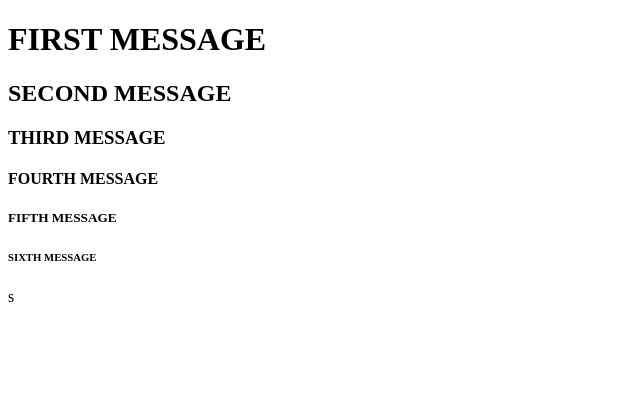
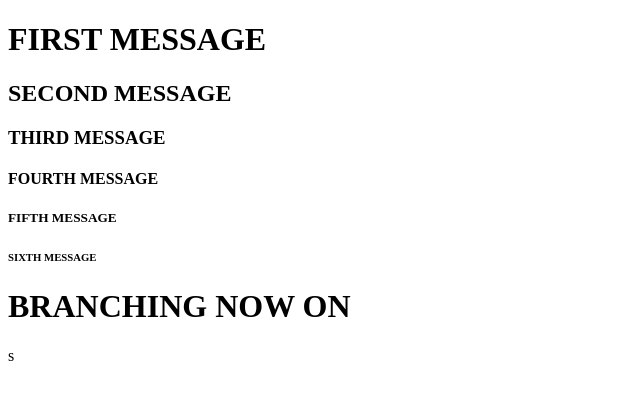
Before and after one commit to kib666/practiceRepo, a plain HTML site: page index.html in a window 1280 px wide. Shown: the whole page, without its empty margins (0-640 px from the left). Drawn offline with Linux system fonts and the light colour scheme.

Commit message:
branching on kib

```diff
--- a/index.html
+++ b/index.html
@@ -12,6 +12,8 @@
 
    <h5>FIFTH MESSAGE</h5>
    <h6>SIXTH MESSAGE</h6>
+
+   <h1>BRANCHING NOW ON</h1>
 </head>
 <body>
 
```
